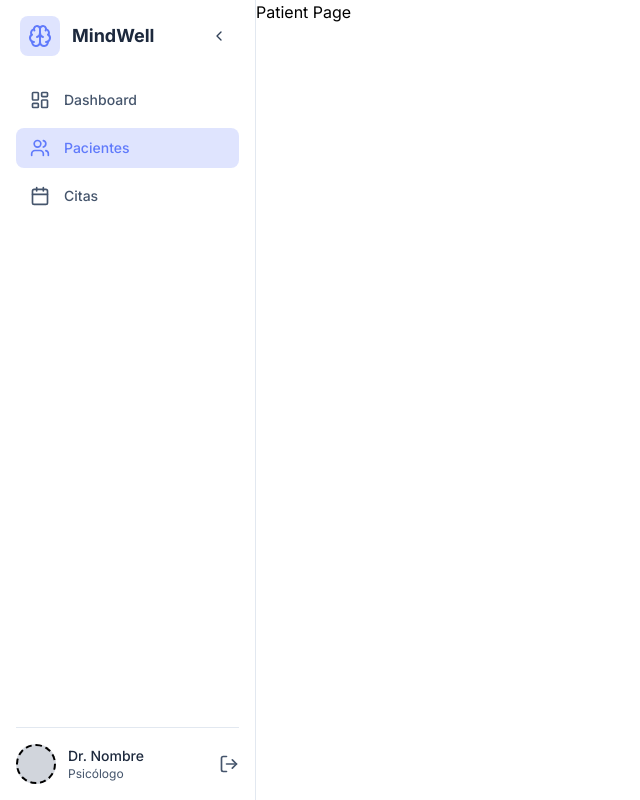
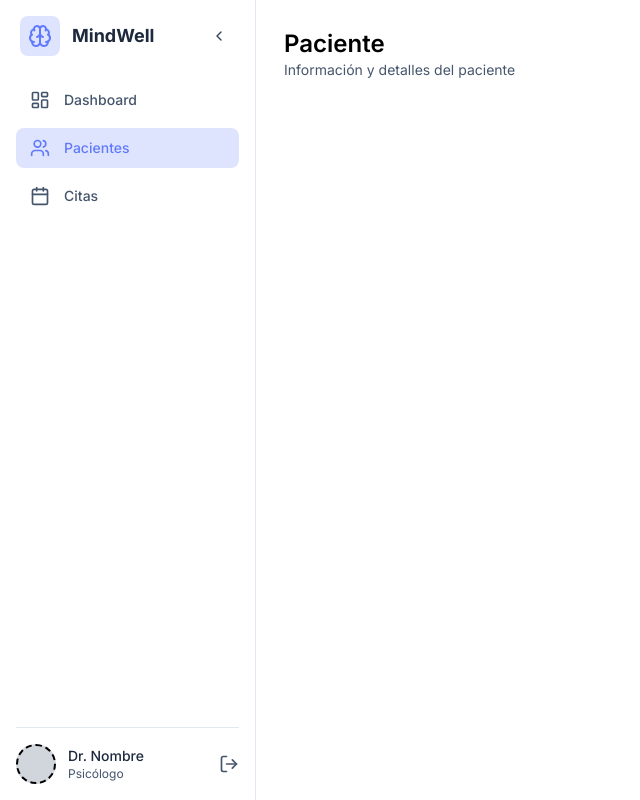
Before and after one commit to codecolibridev/frontend-web-ruta-mental-psic, a Next.js app: page /pacientes in a window 1280 px wide. Shown: the whole page, without its empty margins (0-640 px from the left). Built offline with nearby package versions, Linux system fonts and the light colour scheme.

Commit message:
ADD: implement PageHeader component and integrate it into citas, dashboard, and pacientes pages 🚀

```diff
--- a/app/citas/page.tsx
+++ b/app/citas/page.tsx
@@ -1,5 +1,9 @@
-import React from 'react';
+import PageHeader from '@/components/PageHeader';
 
 export default function page() {
-     return <div>Page Appointment</div>;
+     return (
+          <>
+               <PageHeader title="Citas" description="Gestión y programación de citas" />
+          </>
+     );
 }
--- a/app/dashboard/page.tsx
+++ b/app/dashboard/page.tsx
@@ -1,5 +1,11 @@
 import React from 'react';
+import PageHeader from '@/components/PageHeader';
 
-export default function page() {
-     return <div>Dashboard page</div>;
+export default function Page() {
+     return (
+          <>
+               <PageHeader title="Dashboard" description="Resumen y estadísticas de la actividad" />
+               <div>Dashboard page</div>
+          </>
+     );
 }
--- a/app/layout.tsx
+++ b/app/layout.tsx
@@ -4,13 +4,17 @@ import { Inter } from 'next/font/google';
 
 const inter = Inter({ subsets: ['latin'], variable: '--font-inter' });
 
-export default function RootLayout({ children }: { children: React.ReactNode }) {
+interface RootLayoutProps {
+     children: React.ReactNode;
+}
+
+export default function RootLayout({ children }: RootLayoutProps) {
      return (
           <html lang="es">
                <head></head>
                <body className={`${inter.variable} font-display antialiased flex min-h-screen`}>
                     <ConditionalNavbar />
-                    {children}
+                    <main className="p-7 flex flex-col">{children}</main>
                </body>
           </html>
      );
--- a/app/pacientes/page.tsx
+++ b/app/pacientes/page.tsx
@@ -1,3 +1,9 @@
+import PageHeader from '@/components/PageHeader';
+
 export default function page() {
-     return <div>Patient Page</div>;
+     return (
+          <>
+               <PageHeader title="Paciente" description="Información y detalles del paciente" />
+          </>
+     );
 }
--- /dev/null
+++ b/components/PageHeader.tsx
@@ -0,0 +1,15 @@
+interface PageHeaderProps {
+     title?: string;
+     description?: string;
+}
+
+export default function PageHeader({ title, description }: PageHeaderProps) {
+     if (!title && !description) return null;
+
+     return (
+          <header className="mb-4">
+               {title && <h1 className="text-2xl font-semibold">{title}</h1>}
+               {description && <p className="text-sm text-slate-600">{description}</p>}
+          </header>
+     );
+}
--- a/components/index.ts
+++ /dev/null
@@ -1,2 +0,0 @@
-export { default as Input } from './Input';
-export { default as Button } from './Button';
```
